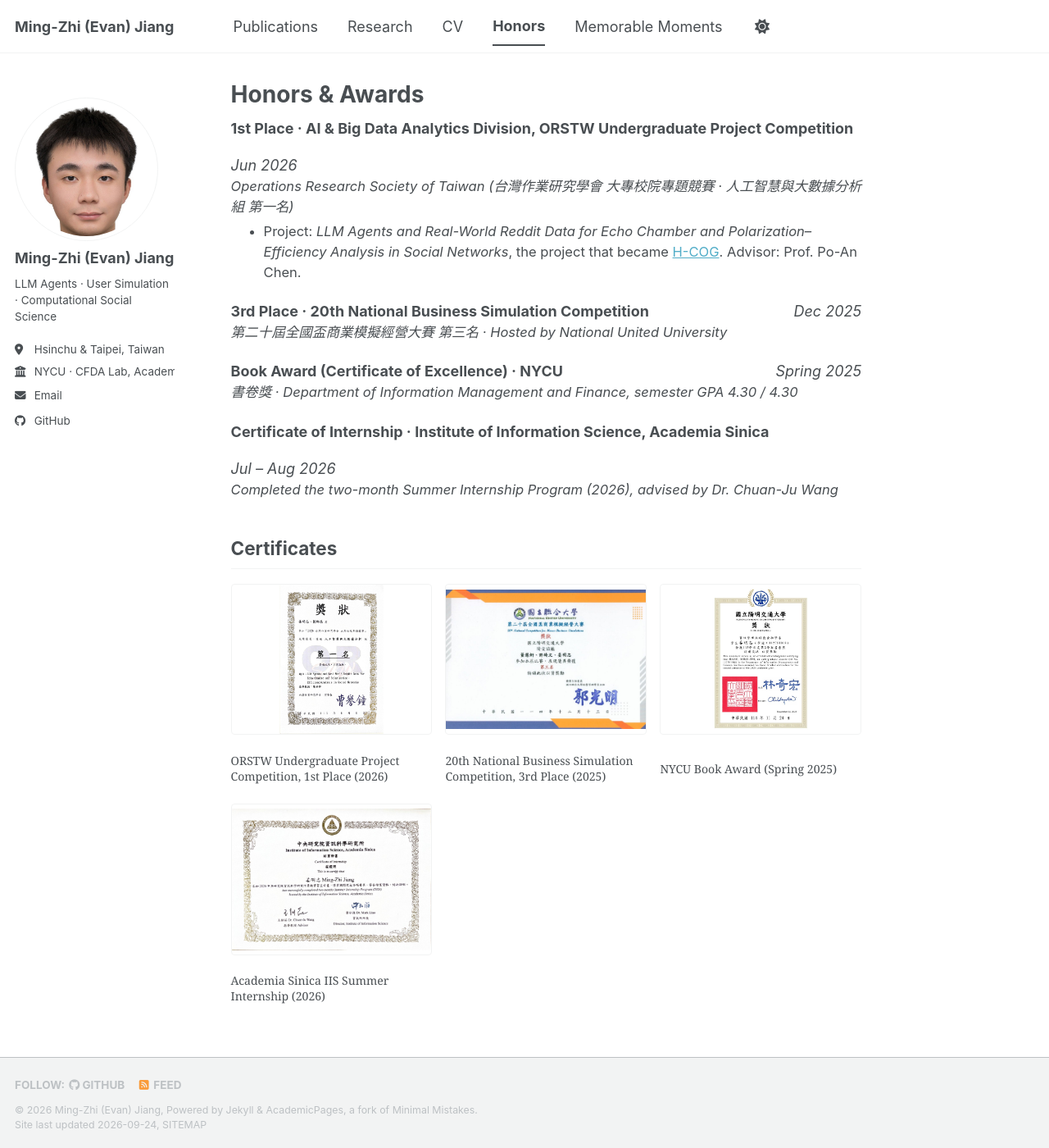
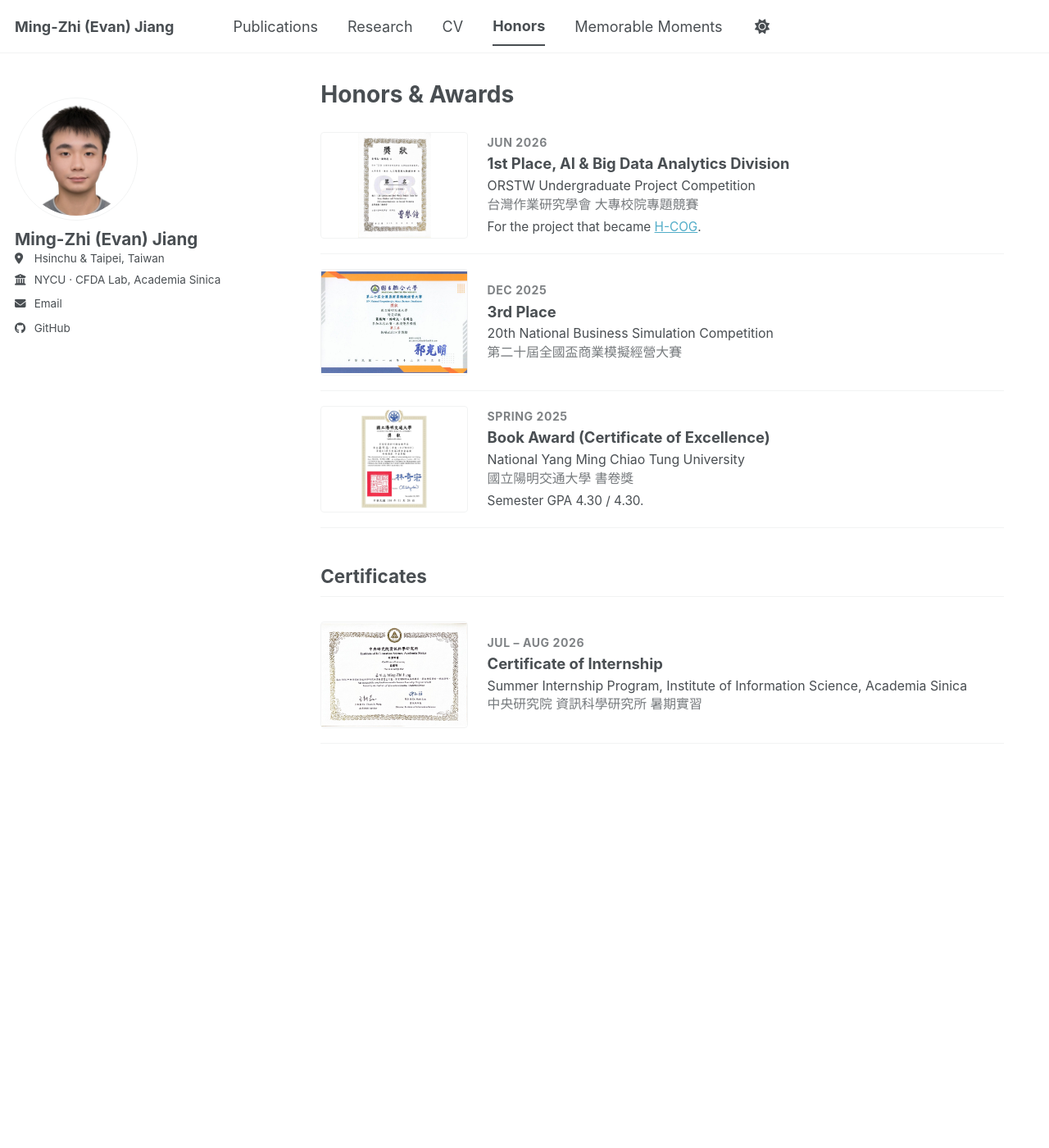
Before and after one commit to Evan-Jiamg/Evan-Jiamg.github.io, a Jekyll site: the page built from _pages/honors.md, in a window 1280 px wide and 1400 px high. Shown: the whole window at 82% size. Built offline with Jekyll 4.4.1, drawn with Linux system fonts in a browser that asks for light colours; a style sheet for code colours, icons or effects is not loaded.

Commit message:
Refine layout: wider sidebar, full avatar, no footer; tidy honors; keep only CSoNet in publications; update resume

```diff
--- a/_config.yml
+++ b/_config.yml
@@ -12,7 +12,7 @@ site_theme               : "default" # The available themes options are "default
 title                    : "Ming-Zhi (Evan) Jiang"
 title_separator          : "-"
 name                     : &name "Ming-Zhi (Evan) Jiang"
-description              : &description "Ming-Zhi (Evan) Jiang (姜明志), undergraduate researcher at NYCU and CFDA Lab, Academia Sinica, working on LLM agents, user simulation and computational social science."   # Update this with a general description of your site, this is the default if not overridden by a page
+description              : &description "Ming-Zhi (Evan) Jiang (姜明志), undergraduate at NYCU and research assistant at the CFDA Lab, Academia Sinica."   # Update this with a general description of your site, this is the default if not overridden by a page
 url                      : https://evan-jiamg.github.io # The base hostname & protocol for your site e.g. "https://[your GitHub username].github.io",
                                                            # or if you already have some other page hosted on Github then use "https://[your GitHub username].github.io/[Your Repo Name]"
 baseurl                  : "" # the subpath of your site, e.g. "/blog"
@@ -26,7 +26,7 @@ author:
   avatar           : "profile.jpg"
   name             : "Ming-Zhi (Evan) Jiang"
   pronouns         : # example: "she/her"
-  bio              : "LLM Agents · User Simulation · Computational Social Science"
+  bio              :
   location         : "Hsinchu & Taipei, Taiwan"
   employer         : "NYCU · CFDA Lab, Academia Sinica"
   uri              : # URL
@@ -86,8 +86,6 @@ author:
 publication_category:
   conferences:
     title: 'Conference Papers'
-  workshops:
-    title: 'Workshops & Extended Abstracts'
 
 # Site Settings
 teaser                   :  # filename of teaser fallback teaser image placed in /images/ for social media previews
--- a/_pages/honors.md
+++ b/_pages/honors.md
@@ -5,32 +5,42 @@ permalink: /honors/
 author_profile: true
 ---
 
-<div class="timeline-entry">
-  <div class="t-head"><span class="t-title">1st Place · AI &amp; Big Data Analytics Division, ORSTW Undergraduate Project Competition</span><span class="t-date">Jun 2026</span></div>
-  <div class="t-sub">Operations Research Society of Taiwan (台灣作業研究學會 大專校院專題競賽 · 人工智慧與大數據分析組 第一名)</div>
-  <ul><li>Project: <i>LLM Agents and Real-World Reddit Data for Echo Chamber and Polarization–Efficiency Analysis in Social Networks</i>, the project that became <a href="/publications/2026-11-16-hcog-csonet/">H-COG</a>. Advisor: Prof. Po-An Chen.</li></ul>
+<div class="award-card">
+  <a class="award-thumb" href="/images/awards/orstw-2026-first-place.jpg"><img src="/images/awards/orstw-2026-first-place.jpg" alt="ORSTW 2026 first place certificate"></a>
+  <div class="award-body">
+    <div class="award-date">Jun 2026</div>
+    <div class="award-title">1st Place, AI &amp; Big Data Analytics Division</div>
+    <div class="award-org">ORSTW Undergraduate Project Competition<br><span class="zh">台灣作業研究學會 大專校院專題競賽</span></div>
+    <div class="award-note">For the project that became <a href="/publications/2026-11-16-hcog-csonet/">H-COG</a>.</div>
+  </div>
 </div>
 
-<div class="timeline-entry">
-  <div class="t-head"><span class="t-title">3rd Place · 20th National Business Simulation Competition</span><span class="t-date">Dec 2025</span></div>
-  <div class="t-sub">第二十屆全國盃商業模擬經營大賽 第三名 · Hosted by National United University</div>
+<div class="award-card">
+  <a class="award-thumb" href="/images/awards/business-sim-2025-third-place.jpg"><img src="/images/awards/business-sim-2025-third-place.jpg" alt="Business simulation competition third place certificate"></a>
+  <div class="award-body">
+    <div class="award-date">Dec 2025</div>
+    <div class="award-title">3rd Place</div>
+    <div class="award-org">20th National Business Simulation Competition<br><span class="zh">第二十屆全國盃商業模擬經營大賽</span></div>
+  </div>
 </div>
 
-<div class="timeline-entry">
-  <div class="t-head"><span class="t-title">Book Award (Certificate of Excellence) · NYCU</span><span class="t-date">Spring 2025</span></div>
-  <div class="t-sub">書卷獎 · Department of Information Management and Finance, semester GPA 4.30 / 4.30</div>
-</div>
-
-<div class="timeline-entry">
-  <div class="t-head"><span class="t-title">Certificate of Internship · Institute of Information Science, Academia Sinica</span><span class="t-date">Jul – Aug 2026</span></div>
-  <div class="t-sub">Completed the two-month Summer Internship Program (2026), advised by Dr. Chuan-Ju Wang</div>
+<div class="award-card">
+  <a class="award-thumb" href="/images/awards/nycu-book-award.jpg"><img src="/images/awards/nycu-book-award.jpg" alt="NYCU book award certificate"></a>
+  <div class="award-body">
+    <div class="award-date">Spring 2025</div>
+    <div class="award-title">Book Award (Certificate of Excellence)</div>
+    <div class="award-org">National Yang Ming Chiao Tung University<br><span class="zh">國立陽明交通大學 書卷獎</span></div>
+    <div class="award-note">Semester GPA 4.30 / 4.30.</div>
+  </div>
 </div>
 
 ## Certificates
 
-<div class="award-grid">
-  <figure><a href="/images/awards/orstw-2026-first-place.jpg"><img src="/images/awards/orstw-2026-first-place.jpg" alt="ORSTW 2026 first place certificate"></a><figcaption>ORSTW Undergraduate Project Competition, 1st Place (2026)</figcaption></figure>
-  <figure><a href="/images/awards/business-sim-2025-third-place.jpg"><img src="/images/awards/business-sim-2025-third-place.jpg" alt="Business simulation competition third place certificate"></a><figcaption>20th National Business Simulation Competition, 3rd Place (2025)</figcaption></figure>
-  <figure><a href="/images/awards/nycu-book-award.jpg"><img src="/images/awards/nycu-book-award.jpg" alt="NYCU book award certificate"></a><figcaption>NYCU Book Award (Spring 2025)</figcaption></figure>
-  <figure><a href="/images/awards/iis-summer-internship-2026.jpg"><img src="/images/awards/iis-summer-internship-2026.jpg" alt="Academia Sinica IIS internship certificate"></a><figcaption>Academia Sinica IIS Summer Internship (2026)</figcaption></figure>
+<div class="award-card">
+  <a class="award-thumb" href="/images/awards/iis-summer-internship-2026.jpg"><img src="/images/awards/iis-summer-internship-2026.jpg" alt="Academia Sinica IIS internship certificate"></a>
+  <div class="award-body">
+    <div class="award-date">Jul – Aug 2026</div>
+    <div class="award-title">Certificate of Internship</div>
+    <div class="award-org">Summer Internship Program, Institute of Information Science, Academia Sinica<br><span class="zh">中央研究院 資訊科學研究所 暑期實習</span></div>
+  </div>
 </div>
--- a/_sass/layout/_custom.scss
+++ b/_sass/layout/_custom.scss
@@ -85,3 +85,67 @@
   .t-sub { font-style: italic; font-size: 0.92em; }
   ul { margin-top: 0.3em; font-size: 0.92em; }
 }
+
+/* ---------- Layout: wider sidebar, smaller avatar ---------- */
+@include breakpoint($large) {
+  .sidebar {
+    width: 26%;
+    max-width: 300px;
+    padding-right: 1.5em;
+  }
+  .page {
+    float: right;
+    width: 72%;
+    margin-left: 0;
+    margin-right: 0;
+    padding-left: 2%;
+    padding-right: 3%;
+  }
+}
+
+@include breakpoint($x-large) {
+  .sidebar { max-width: 300px; }
+}
+
+.author__avatar img {
+  max-width: 150px;
+}
+
+.sidebar .author__name { font-size: 1.15em; line-height: 1.3; }
+.author__urls li { white-space: normal; line-height: 1.45; }
+
+/* ---------- No footer bar ---------- */
+.page__footer { display: none; }
+
+/* ---------- Honors cards ---------- */
+.award-card {
+  display: flex;
+  gap: 1.3em;
+  align-items: center;
+  padding: 1em 0;
+  border-bottom: 1px solid var(--global-border-color, #e5e5e5);
+
+  .award-thumb {
+    flex: 0 0 180px;
+    border-bottom: none;
+    img {
+      width: 180px;
+      height: 130px;
+      object-fit: contain;
+      background: #fff;
+      border: 1px solid var(--global-border-color, #e5e5e5);
+      border-radius: 4px;
+    }
+  }
+  .award-body { flex: 1 1 auto; line-height: 1.45; }
+  .award-date { font-size: 0.78em; font-weight: 700; letter-spacing: 0.04em; text-transform: uppercase; opacity: 0.7; }
+  .award-title { font-weight: 700; font-size: 1.02em; margin: 0.1em 0 0.15em; }
+  .award-org { font-size: 0.88em; }
+  .award-org .zh { opacity: 0.75; }
+  .award-note { font-size: 0.85em; margin-top: 0.3em; }
+
+  @media (max-width: 600px) {
+    flex-direction: column;
+    align-items: flex-start;
+  }
+}
```
Also changed, not shown: _pages/about.md (+2 -2 lines), _pages/cv.md (+5 -2 lines), _pages/research.md (+3 -9 lines), _publications/2026-07-01-hcog-tswim.md (deleted, +0 -11 lines), images/profile.jpg, 2 other files.
